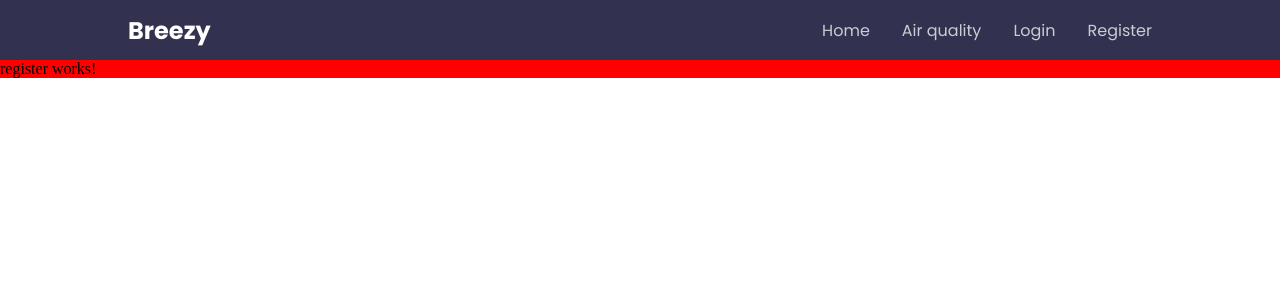
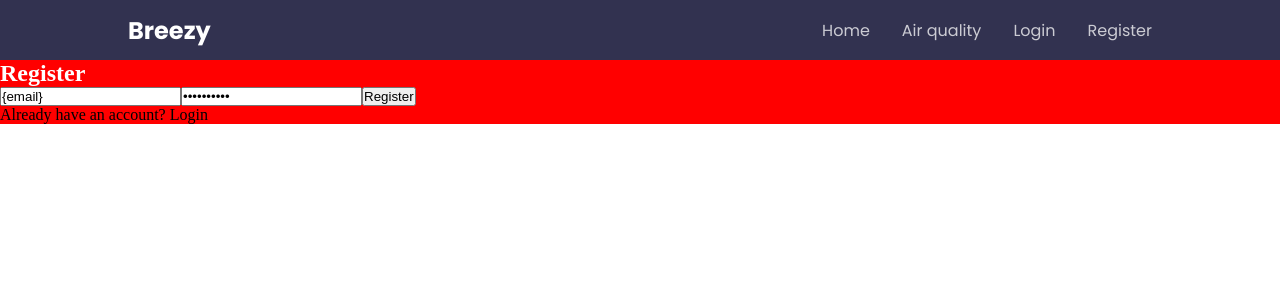
Before and after one commit to nrasheva/Breezy, an Angular app: page /register in a window 1280 px wide. Shown: the top 300 px of the page. Built offline with nearby package versions, Linux system fonts and the light colour scheme.

Commit message:
Update register component

```diff
--- a/src/app/user/register/register.component.html
+++ b/src/app/user/register/register.component.html
@@ -1,3 +1,27 @@
 <div class="auth">
-    <p>register works!</p>
+  <div class="login column"></div>
+  <div class="column">
+    <form>
+      <h2 class="white">Register</h2>
+      <input
+        class="input"
+        autoComplete="on"
+        placeholder="Email"
+        type="email"
+        value="{email}" />
+      <input
+        class="input"
+        autoComplete="on"
+        placeholder="Password"
+        type="password"
+        value="{password}" />
+      <button class="filled">Register</button>
+      <div class="auth-actions">
+        <p>
+          Already have an account?
+          <span> Login </span>
+        </p>
+      </div>
+    </form>
   </div>
+</div>
```
